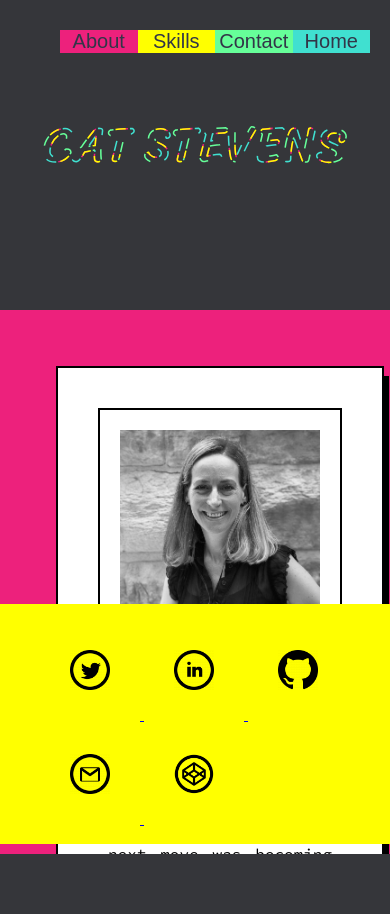
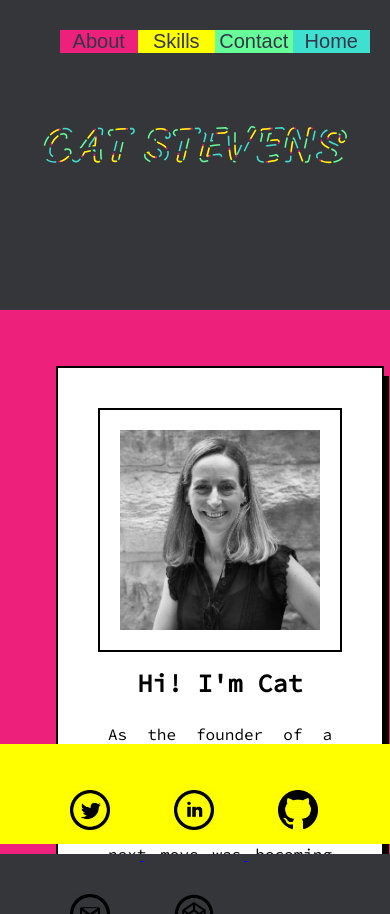
Before and after one commit to catcstevens/new-portfolio, a plain HTML site: page index.html in a window 390 px wide. Drawn offline with Linux system fonts and the light colour scheme.

Commit message:
re-aligned footer with codepen icon

```diff
--- a/_contact.scss
+++ b/_contact.scss
@@ -2,6 +2,7 @@
     display: flex;
     background-color: $favourite-green;
     border: 4px solid red;
+    padding-bottom:100px;
 
 }
 
--- a/_homepage.scss
+++ b/_homepage.scss
@@ -98,10 +98,12 @@ section:nth-child(3) {
 
 .page-footer {
     position: fixed;
+    height:100px;
     bottom: 0;
     width: 100%;
     display: flex;
     flex-direction: row-reverse;
+    align-items: center;
     background : $favourite-yellow;
     margin-bottom: 0;
     margin-left: 0;
@@ -117,7 +119,7 @@ section:nth-child(3) {
             display: flex;
           flex-direction: row-reverse;
           justify-content: flex-end;
-          align-items: flex-end;
+          align-items: flex-start;
           flex-wrap: nowrap;
         }
         .small-image {
```
Also changed, not shown: index.html (+2 -2 lines), styles.css, 1 other file. Lines whose indentation alone changed are shown as unchanged.
